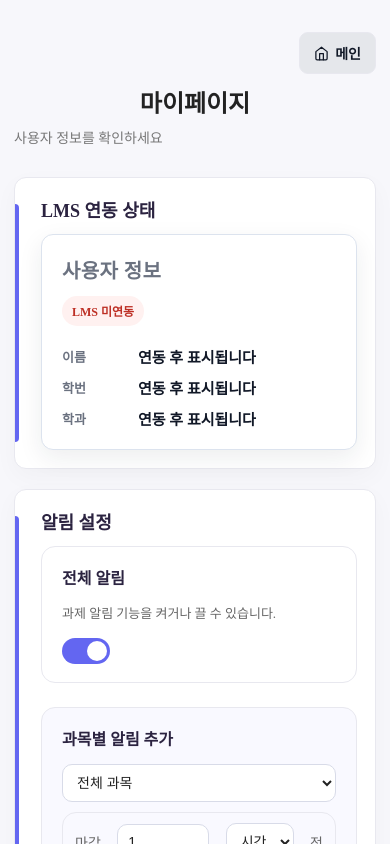
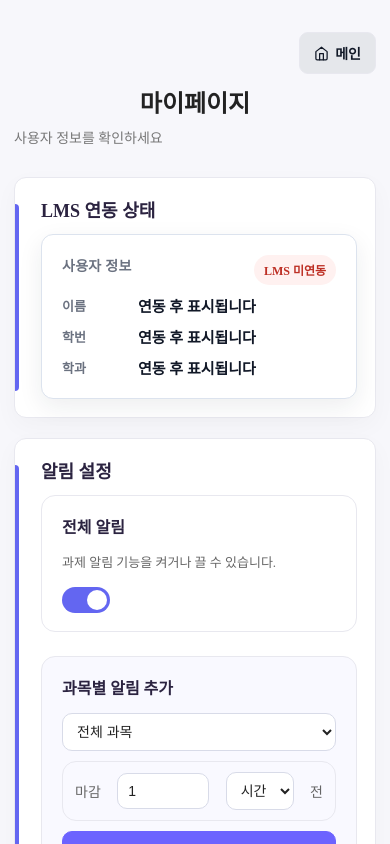
Before and after one commit to KadenID/OSBP_Team_NULL, a React (Vite) app in the folder client/: page /mypage in a window 390 px wide. Shown: the top 844 px of the page. Built offline with nearby package versions, Linux system fonts and the light colour scheme.

Commit message:
fix: LMS 상태 배지 반응형 위치 수정

```diff
--- a/client/src/Components/my_page/User-Info.css
+++ b/client/src/Components/my_page/User-Info.css
@@ -47,8 +47,9 @@
   letter-spacing: 0.02em;
 }
 
-/* LMS 연동 상태 */
+/* LMS 연동 상태 배지 */
 .lms-status {
+  position: static;
   display: inline-flex;
   align-items: center;
   flex-shrink: 0;
@@ -70,14 +71,6 @@
 }
 
 /* 사용자 상세 정보 */
-.user-info-content {
-  width: 100%;
-}
-
-.user-profile-icon {
-  display: none;
-}
-
 .user-info-list {
   width: 100%;
   display: grid;
@@ -130,17 +123,21 @@
   }
 
   .user-info-header {
-    flex-direction: column;
-    gap: 12px;
+    position: relative;
+    display: block;
+    padding-right: 92px;
     margin-bottom: 20px;
   }
 
   .user-info-title {
-    margin-bottom: 0;
-    font-size: 20px;
+    margin: 0;
+    font-size: 14px;
   }
 
   .lms-status {
+    position: absolute;
+    top: 0;
+    right: 0;
     padding: 6px 10px;
     font-size: 12px;
   }
```
